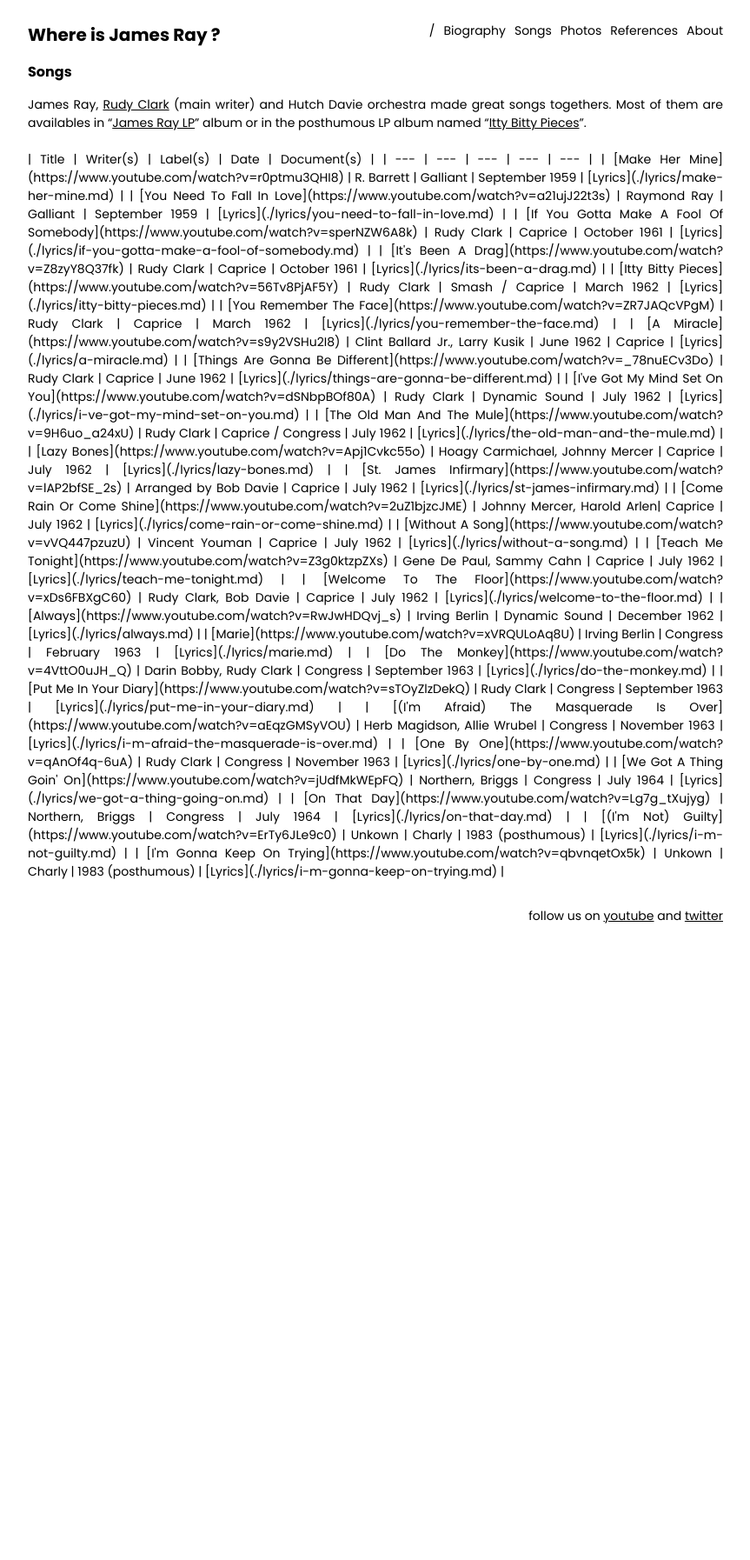
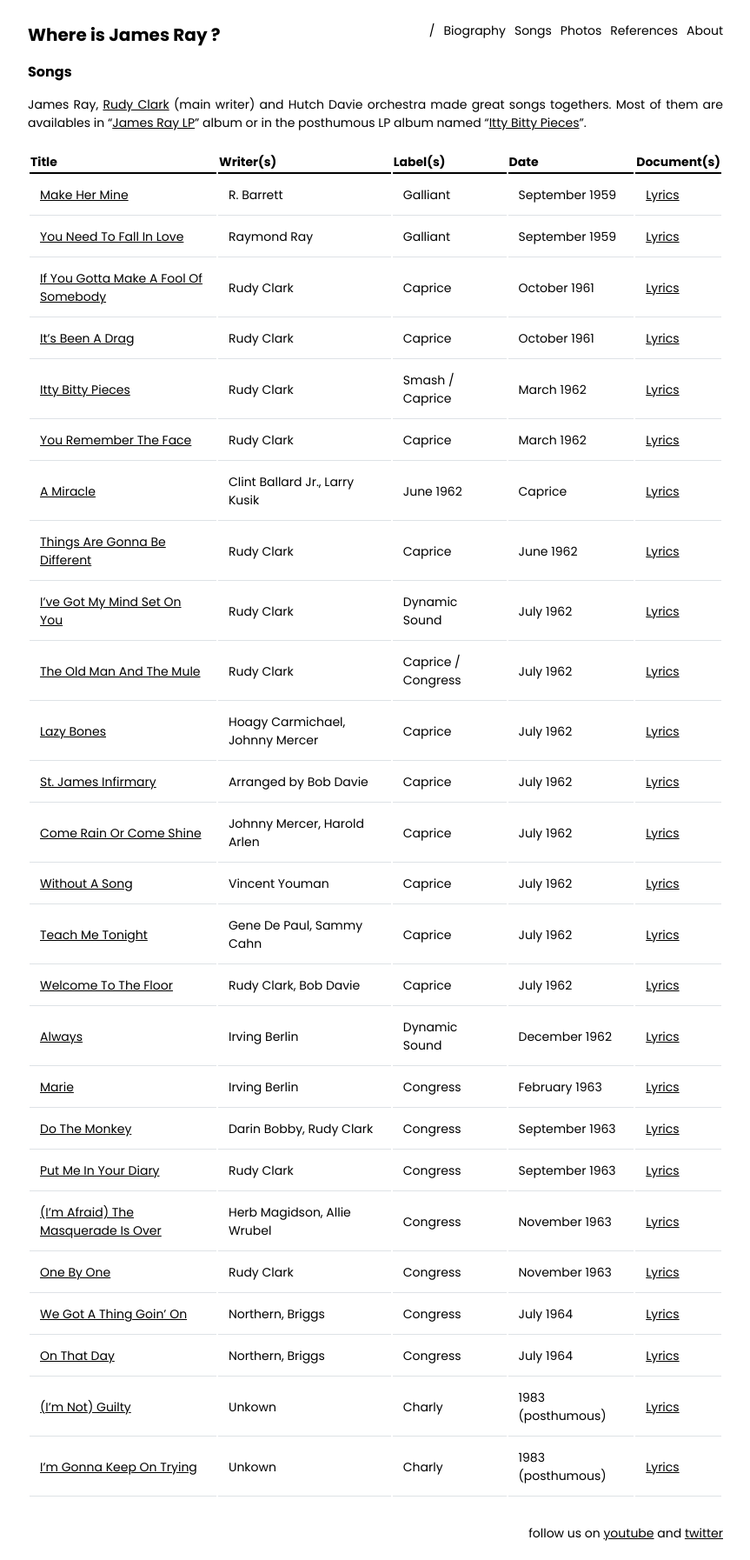
Before and after one commit to jamesraymusic/jamesraymusic.github.io, a Jekyll site: the page built from songs.md, in a window 1280 px wide. Shown: the whole page at 87% size, without its empty margins (208-1071 px from the left). Built offline with Jekyll 4.4.1, drawn with Linux system fonts in a browser that asks for light colours; before the commit the page ends 1084 px from its top, so only the background shows below that.

Commit message:
Update songs.md

```diff
--- a/songs.md
+++ b/songs.md
@@ -8,7 +8,7 @@
 
 James Ray, [Rudy Clark](https://en.wikipedia.org/wiki/Rudy_Clark) (main writer) and Hutch Davie orchestra made great songs togethers. Most of them are availables in "[James Ray LP](https://www.discogs.com/release/3221079-James-Ray-James-Ray)" album or in the posthumous LP album named "[Itty Bitty Pieces](https://www.discogs.com/release/3016494-James-Ray-Itty-Bitty-Pieces)".
 <br>
-<div class=".table-responsive">
+<div class=".table-responsive"></div>
 
 | Title | Writer(s) | Label(s) | Date | Document(s) |
 | --- | --- | --- | --- | --- |
@@ -38,5 +38,3 @@
 | [On That Day](https://www.youtube.com/watch?v=Lg7g_tXujyg) | Northern, Briggs | Congress | July 1964 | [Lyrics](./lyrics/on-that-day.md) |
 | [(I'm Not) Guilty](https://www.youtube.com/watch?v=ErTy6JLe9c0) | Unkown | Charly | 1983 (posthumous) | [Lyrics](./lyrics/i-m-not-guilty.md) |
 | [I'm Gonna Keep On Trying](https://www.youtube.com/watch?v=qbvnqetOx5k) | Unkown | Charly | 1983 (posthumous) | [Lyrics](./lyrics/i-m-gonna-keep-on-trying.md) |
-
-</div>
```
